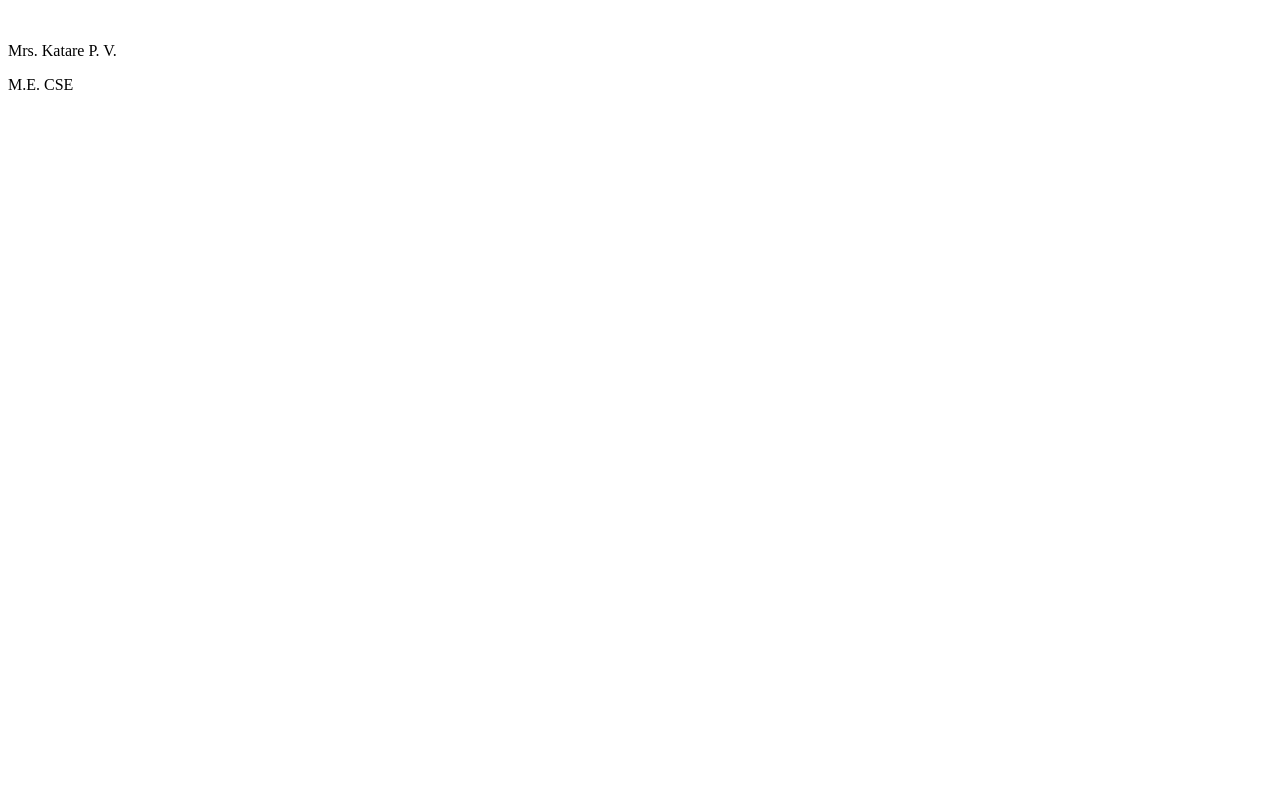
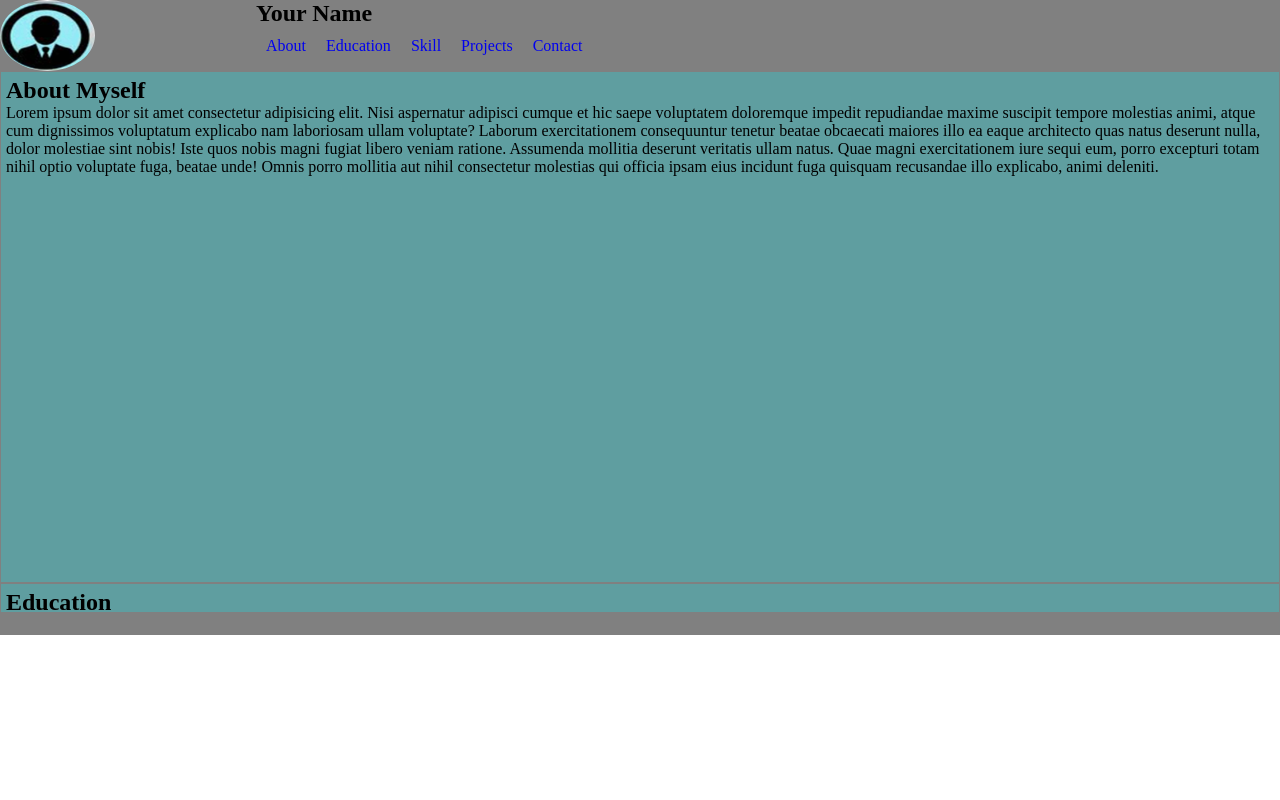
Before and after one commit to priynakaK/Professional-Portfolio, a plain HTML site: page index.html in a window 1280 px wide. Drawn offline with Linux system fonts and the light colour scheme.

Commit message:
menu added

```diff
--- a/index.html
+++ b/index.html
@@ -3,13 +3,56 @@
 <head>
     <meta charset="UTF-8">
     <meta name="viewport" content="width=device-width, initial-scale=1.0">
-    <title>Professional Portfolio    </title>
+    <title>Professional Portfolio</title>
+    <link rel="stylesheet" href="styles.css">
 </head>
 <body>
-    <div>
-        <img src="" alt="">
-        <p>Mrs. Katare P. V.</p>
-        <p>M.E. CSE</p>
-    </div>
+    <section>
+        <div id="header">
+            <div id="studImg">
+                <img src="img/image.jpg" alt="">
+            </div>
+
+            <div id="studDetail">
+                <div id="studName">
+                    <h1>Your Name</h1>
+                </div>
+                <div id="menu">
+                    <ul id="menulist">
+                        <li><a href="#aboutSection">About</a></li>
+                        <li><a href="#educationSection">Education</a></li>
+                        <li><a href="#skillSection">Skill</a></li>
+                        <li><a href="#projectSection">Projects</a></li>
+                        <li><a href="#contactSection">Contact</a></li>
+                    </ul>
+                </div>
+            </div>
+        </div>
+    </section>
+    <section>
+        <div id="main">
+            <div id="aboutSection">
+                <h2>About Myself</h2>
+                <p>Lorem ipsum dolor sit amet consectetur adipisicing elit. Nisi aspernatur adipisci cumque et hic saepe voluptatem doloremque impedit repudiandae maxime suscipit tempore molestias animi, atque cum dignissimos voluptatum explicabo nam laboriosam ullam voluptate? Laborum exercitationem consequuntur tenetur beatae obcaecati maiores illo ea eaque architecto quas natus deserunt nulla, dolor molestiae sint nobis! Iste quos nobis magni fugiat libero veniam ratione. Assumenda mollitia deserunt veritatis ullam natus. Quae magni exercitationem iure sequi eum, porro excepturi totam nihil optio voluptate fuga, beatae unde! Omnis porro mollitia aut nihil consectetur molestias qui officia ipsam eius incidunt fuga quisquam recusandae illo explicabo, animi deleniti.</p>
+            </div>
+            <div id="educationSection">
+                <h2>Education</h2>
+            </div>
+            <div id="skillSection">
+                <h2>Technical Skills</h2>
+            </div>
+            <div id="projectSection">
+                <h2>Academic Project</h2>
+            </div>
+            <div id="contactSection">
+                <h2>Contact Me</h2>
+            </div>
+        </div>
+    </section>
+    <section>
+        <div id="footer">
+
+        </div>
+    </section>
 </body>
 </html>
--- a/styles.css
+++ b/styles.css
@@ -0,0 +1,62 @@
+*{
+    padding: 0;
+    margin: 0;
+}
+#header{
+    /* border: 1px solid black; */
+    background-color: grey;
+    height: 71px;
+    display: flex;
+    flex-direction: row;
+}
+#header #studImg{
+    width:20%;
+    height: inherit;
+}
+#header #studDetail{
+    width:80%;
+    display: flex;
+    flex-direction: column;
+}
+#header #studDetail #studName{
+
+}
+#header #studDetail #menu{
+
+}
+#header #studDetail #menu #menulist{
+    display:flex;
+    flex-direction: row;
+}
+#header #studDetail #menu #menulist li{
+    margin: 5px;
+    padding: 5px;
+    list-style: none;
+}
+#header #studDetail #menu #menulist li a{
+    text-decoration: none;
+}
+#header #studImg img{
+    height: inherit;
+    border-radius: 50%;
+}
+
+#main{
+    /* border: 1px solid black; */
+    background-color: white;
+    height: 541px;
+    overflow-x: scroll;
+}
+#main div{
+    height: 500px;
+    border: 1px solid grey;
+
+    /* margin: 5px; */
+    padding: 5px;
+    background-color: cadetblue;
+}
+#footer{
+    /* border: 1px solid black; */
+    background-color: grey;
+    height: 23px;
+}
```
Also changed, not shown: img/image.jpg (added).
